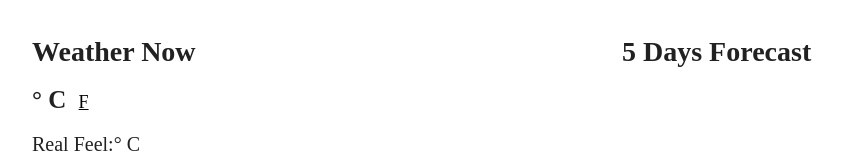
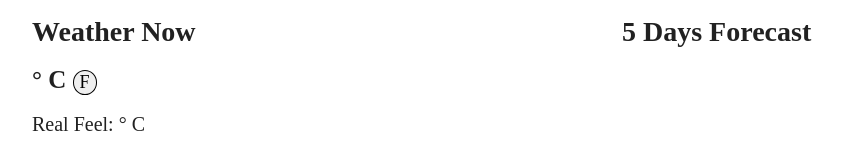
Before and after one commit to NikoTrif/ReactorWeather, a React (Create React App) app: page / in a window 1280 px wide. Shown: the part 180-343 px from the top of the page, without its empty margins (18-861 px from the left). Built offline with nearby package versions, Linux system fonts and the light colour scheme; no server answers.

Commit message:
scale button styled

```diff
--- a/src/components/CurrentWeather.js
+++ b/src/components/CurrentWeather.js
@@ -71,7 +71,7 @@ function CurrentWeather() {
                 <div className='current-temp'>
                     <h3><span>{showTemp(weather?.main?.temp, loading, error)}</span>° <span>{scale}</span> <span><button onClick={changeScale}>{antiscale}</button></span></h3>
                     <p>{showStat(weather?.weather[0]?.main, loading, error)}</p>
-                    <p><span>Real Feel:</span><span>{showTemp(weather?.main?.feels_like)}</span>° <span>{scale}</span></p>
+                    <p><span>Real Feel: </span><span>{showTemp(weather?.main?.feels_like)}</span>° <span>{scale}</span></p>
                 </div>
                 <div className='weather-details'>
                     <table>
--- a/src/components/Forecast.js
+++ b/src/components/Forecast.js
@@ -80,10 +80,6 @@ function Forecast() {
             {showHourlyForecast(dayToggler.toggle, dayToggler.selectedHourlyForecast)}
         </div>
     );
-
-    function newFunction() {
-        return LoadDays(forecast, 'five-days');
-    }
 }
 
 export default Forecast;
--- a/src/styles/sass/app.scss
+++ b/src/styles/sass/app.scss
@@ -2,5 +2,6 @@
 
 .app {
     margin: 50px;
+    margin-top: 30px;
     font-family: $globalFont;
 }
--- a/src/styles/sass/current-weather.scss
+++ b/src/styles/sass/current-weather.scss
@@ -23,9 +23,10 @@
             }
 
             button {
-                background-color: transparent;
-                border: none;
-                text-decoration: underline;
+                // background-color: transparent;
+                border: 1px solid #000;
+                // text-decoration: underline;
+                border-radius: 50%;
                 font-size: 18px;
                 font-family: $minorTitle;
                 cursor: pointer;
```
